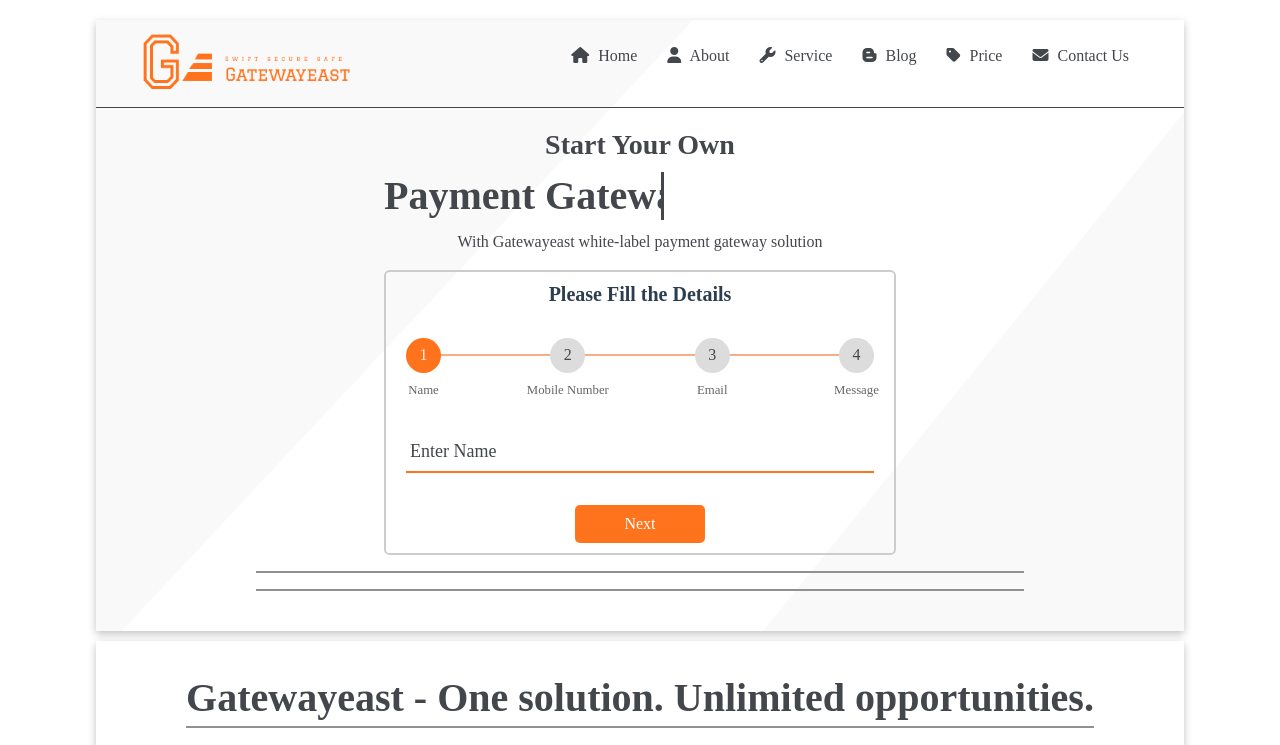
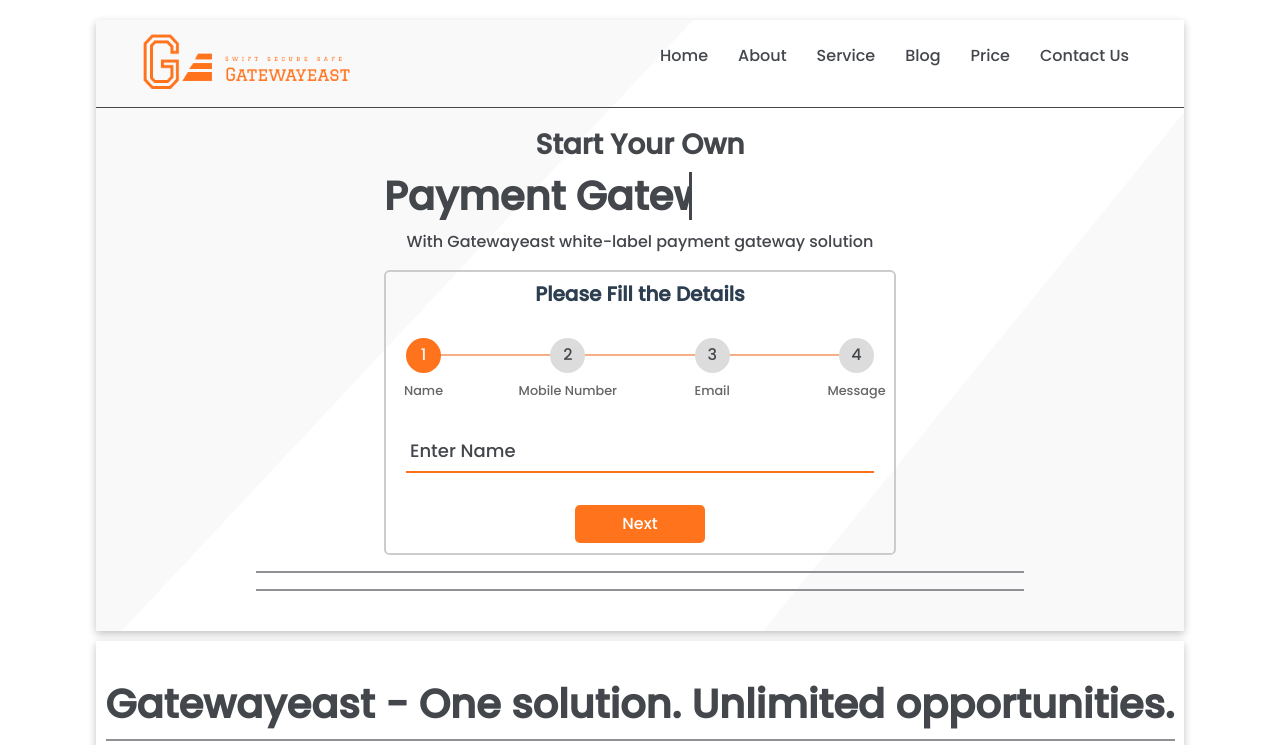
Before and after one commit to RandhirPratapSinghOfficial/gatewayeast-theme, a plain HTML site: page index.html in a window 1280 px wide. Shown: the top 745 px of the page. Drawn offline with nearby package versions, Linux system fonts and the light colour scheme.

Commit message:
some-changes

```diff
--- a/component/header.html
+++ b/component/header.html
@@ -1,52 +1,80 @@
 <!DOCTYPE html>
 <html lang="en">
   <head>
-    <meta charset="UTF-8">
-    <meta http-equiv="X-UA-Compatible" content="IE=edge">
-    <meta name="viewport" content="width=device-width, initial-scale=1.0">
+    <meta charset="UTF-8" />
+    <meta http-equiv="X-UA-Compatible" content="IE=edge" />
+    <meta name="viewport" content="width=device-width, initial-scale=1.0" />
     <title>header</title>
-    <link rel="icon" href="../img/favicon.png">
-    <link rel="stylesheet" href="https://cdnjs.cloudflare.com/ajax/libs/font-awesome/6.2.1/css/all.min.css" integrity="sha512-MV7K8+y+gLIBoVD59lQIYicR65iaqukzvf/nwasF0nqhPay5w/9lJmVM2hMDcnK1OnMGCdVK+iQrJ7lzPJQd1w==" crossorigin="anonymous" referrerpolicy="no-referrer" />
-    <link rel="stylesheet" href="../style.css">
-
+    <link rel="icon" href="../img/favicon.png" />
+    <link
+      rel="stylesheet"
+      href="https://cdnjs.cloudflare.com/ajax/libs/font-awesome/6.2.1/css/all.min.css"
+      integrity="sha512-MV7K8+y+gLIBoVD59lQIYicR65iaqukzvf/nwasF0nqhPay5w/9lJmVM2hMDcnK1OnMGCdVK+iQrJ7lzPJQd1w=="
+      crossorigin="anonymous"
+      referrerpolicy="no-referrer"
+    />
+    <link rel="stylesheet" href="../style.css" />
   </head>
   <body>
     <nav>
       <div class="logo">
-            <img src="../img/logo.png" alt="logo">
+        <img src="../img/logo.png" alt="logo" />
       </div>
       <ul class="menu-item" id="menu_item">
-            <li><a href="../index.html"><i class="fa fa-home"></i> Home</a></li>
-            <li><a href="../about.html"><i class="fa fa-user"></i> About </a></li>
-            <li><a href="../service.html"><i class="fa fa-wrench"></i> Service </a></li>
-            <li><a href="../blog.html"><i class="fab fa-blogger-b"></i> Blog </a></li>
-            <li><a href="../price.html"><i class="fa fa-tag"></i> Price </a></li>
-            <li><a href="../contactus.html"><i class="fa fa-envelope"></i> Contact Us </a></li>
+        <li>
+          <a href="../index.html">
+            <!-- <i class="fa fa-home"></i> -->
+             Home</a>
+        </li>
+        <li>
+          <a href="../about.html">
+            <!-- <i class="fa fa-user"></i> -->
+             About </a>
+        </li>
+        <li>
+          <a href="../service.html">
+            <!-- <i class="fa fa-wrench"></i> -->
+             Service </a>
+        </li>
+        <li>
+          <a href="../blog.html">
+            <!-- <i class="fab fa-blogger-b"></i> -->
+             Blog </a>
+        </li>
+        <li>
+          <a href="../price.html">
+            <!-- <i class="fa fa-tag"></i>  -->
+            Price </a>
+        </li>
+        <li>
+          <a href="../contactus.html"
+            >
+            <!-- <i class="fa fa-envelop    e"></i> -->
+             Contact Us
+          </a>
+        </li>
       </ul>
       <div class="menu-icon">
-            <i class="fa fa-bars " id="openIcon" onclick="menu_open()"></i>
-            <i class="fa fa-close " id="closeIcon" onclick="menu_close()"></i>
+        <i class="fa fa-bars" id="openIcon" onclick="menu_open()"></i>
+        <i class="fa fa-close" id="closeIcon" onclick="menu_close()"></i>
       </div>
     </nav>
 
     <script>
-       const menu_item=document.getElementById("menu_item");
-       const open=document.getElementById("openIcon");
-       const close=document.getElementById("closeIcon");
+      const menu_item = document.getElementById("menu_item");
+      const open = document.getElementById("openIcon");
+      const close = document.getElementById("closeIcon");
 
-       function menu_open(){
+      function menu_open() {
         open.style.display = "none";
         close.style.display = "block";
         menu_item.style.display = "block";
-
       }
-       function menu_close(){
+      function menu_close() {
         open.style.display = "block";
         close.style.display = "none";
         menu_item.style.display = "none";
-
       }
-
     </script>
   </body>
 </html>
--- a/index.html
+++ b/index.html
@@ -19,7 +19,7 @@
     <!-- JQuery -->
     <script src="https://ajax.googleapis.com/ajax/libs/jquery/3.6.1/jquery.min.js"></script>
     <!-- Animation Pluigin -->
-    <link rel="stylesheet" href="https://unpkg.com/aos@next/dist/aos.css" />
+    <!-- <link rel="stylesheet" href="https://unpkg.com/aos@next/dist/aos.css" /> -->
 
   </head>
   <body>
@@ -201,13 +201,13 @@
     </section>
     <section id="footer-section" ></section>
       <!-- For Animation -->
-      <script src="https://unpkg.com/aos@next/dist/aos.js"></script>
+      <!-- <script src="https://unpkg.com/aos@next/dist/aos.js"></script>
       <script >
           AOS.init({
             offset: 140,
             duration: 1000,
           });
-      </script>
+      </script> -->
     <script>
       $("#navbar").load("../component/header.html");
       $("#footer-section").load("../component/footer.html");
--- a/style.css
+++ b/style.css
@@ -1,8 +1,11 @@
+
+  @import url('https://fonts.googleapis.com/css2?family=Hanken+Grotesk:wght@100;300;500&family=Poppins:wght@100;300;500&display=swap');
+
 * {
   padding: 0;
   margin: 0;
   box-sizing: border-box;
-  font-family: Hahmlet;
+  font-family: poppins;
   /* overflow-x: hidden; */
 }
 body{
@@ -278,7 +281,7 @@ ul li{
     border-bottom: 2px solid var(--hr-line);
     width: fit-content;
     margin: 20px auto;
-    line-height: 25px;
+    line-height: 38px;
 }
 .blog_heading{
     border-bottom: 2px solid var(--hr-line);
```
Also changed, not shown: about.html (+3 -3 lines), blog.html (+3 -3 lines), contactus.html (+3 -3 lines), price.html (+3 -3 lines), service.html (+3 -3 lines). Lines whose indentation alone changed are shown as unchanged.
